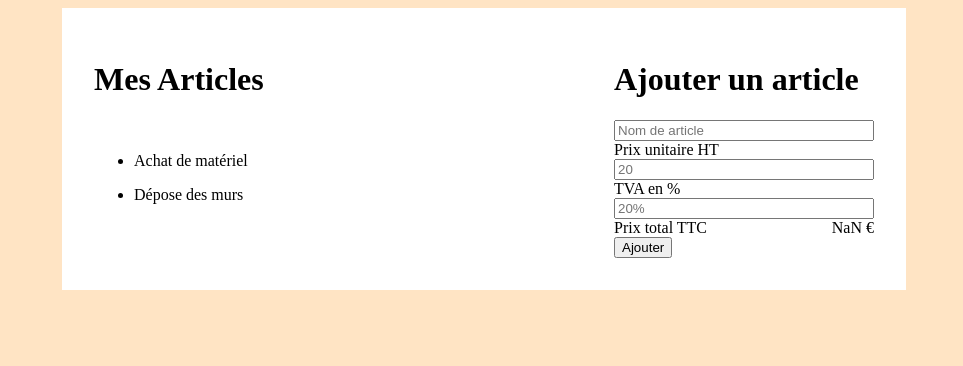
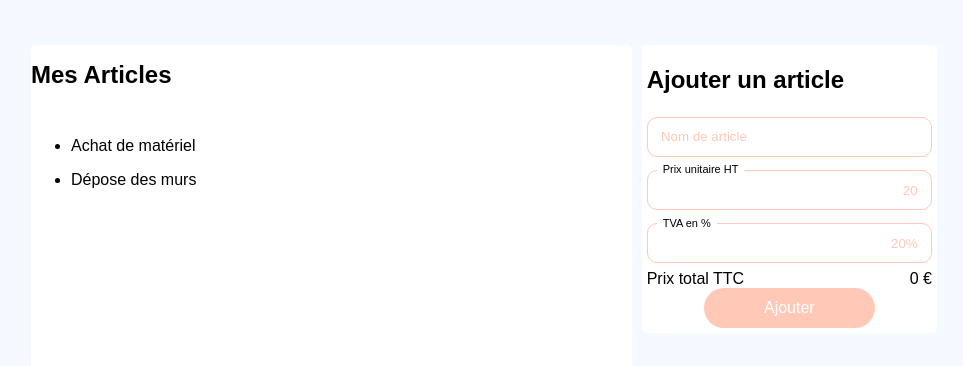
Before and after one commit to ThomasOnufryk/Exercice-vue.js, a Vue app: page / in a window 1280 px wide. Shown: the top 366 px of the page, without its empty margins (156-1119 px from the left). Built offline with nearby package versions, Linux system fonts and the light colour scheme.

Commit message:
DEVELOP: Mise en forme du formulaire et correction calcul

```diff
--- a/package.json
+++ b/package.json
@@ -9,6 +9,7 @@
     "preview": "vite preview"
   },
   "dependencies": {
+    "sass": "^1.86.0",
     "vue": "^3.5.13"
   },
   "devDependencies": {
--- a/src/App.vue
+++ b/src/App.vue
@@ -27,7 +27,7 @@ const editionMode = ref(false);
 const currentArticle = ref({})
 const setCurrentArticle = (article) => {
   currentArticle.value = article;
-  editionMode.value = !editionMode.value;
+  editionMode.value = true;
   }
 
 
--- a/src/assets/main.css
+++ /dev/null
@@ -1,28 +0,0 @@
-body {
-  background-color: bisque;
-}
-
-#app {
-  background-color: white;
-  max-width: 780px;
-  margin: 0 auto;
-  padding: 2rem;
-  font-weight: normal;
-}
-
-.block {
-  display: grid;
-  grid-template-columns: 4fr 2fr;);
-}
-.list {
-  display: flex;
-  flex-direction: column;
-}
-label {
-  display: flex;
-  flex-direction: column;
-}
-.total {
-  display: flex;
-  justify-content: space-between;
-}
--- /dev/null
+++ b/src/assets/main.scss
@@ -0,0 +1,95 @@
+* {
+  box-sizing: border-box;
+}
+body {
+  background-color: #F4FAFF;
+  font-family: 'Source Sans Pro', sans-serif;
+}
+h1 {
+  font-size: 1.5rem;
+}
+
+#app {
+  background-color: #F4FAFF;
+  max-width: 980px;
+  margin: 0 auto;
+  padding: 2rem;
+  font-weight: normal;
+}
+
+.block {
+  display: grid;
+  grid-template-columns: 4fr 2fr;
+}
+.list {
+  display: flex;
+  flex-direction: column;
+  background-color: #fff;
+  margin: 5px;
+  border-radius: 5px;
+  height: 380px;
+  overflow-y: auto;
+}
+.form {
+  background-color: #fff;
+  margin: 5px;
+  padding: 5px;
+  border-radius: 5px;
+  height: fit-content;
+  .form-label {
+    position: relative;
+  }
+  .form__inputs {
+    input:first-child {
+      text-align: left;
+    }
+
+    input {
+      width: 100%;
+      height: 3em;
+      margin: .5em 0;
+      padding: 0 1em;
+      text-align: right;
+      border: #FFC8B7 1px solid;
+      border-radius: 10px;
+    }
+    input::placeholder {
+      color: #FFC8B7;
+    }
+    input:focus {
+      border-color: #FFC8B7;
+      outline-color: #FFC8B7;
+    }
+    label {
+      background-color: #fff;
+      padding: 0 6px;
+      font-size: 11px;
+      display: flex;
+      flex-direction: column;
+      position: absolute;
+      top: 0;
+      left: 10px;
+    }
+    button {
+      align-items: center;
+      color: #fff;
+      font-size: 1em;
+      height: 2.5em;
+      display: block;
+      margin: auto;
+      background-color: #FFC8B7;
+      border: none;
+      border-radius: 50px;
+      width: 60%;
+    }
+  }
+}
+.total {
+  display: flex;
+  justify-content: space-between;
+}
+@media  (width <= 480px) {
+  .block {
+    display: block;
+  }
+}
--- a/src/components/ArticleForm.vue
+++ b/src/components/ArticleForm.vue
@@ -1,20 +1,25 @@
 <template class="form">
   <h1>{{ title }}</h1>
-  <div class="form">
-    <label for="articleName">
-      <input type="text" name="articleName" id="articleName" v-model="article.name" placeholder="Nom de article" />
-    </label>
+  <div class="form__inputs">
+
+    <input type="text" name="articleName" id="articleName" v-model="article.name" placeholder="Nom de article"/>
+
+    <div class="form-label">
       <label for="articlePrice">
         Prix unitaire HT
-    <input type="text" name="articlePrice" id="articlePrice" v-model="article.price" placeholder="20" />
       </label>
+      <input type="text" name="articlePrice" id="articlePrice" v-model="article.price" placeholder="20"/>
+    </div>
+
+    <div class="form-label">
       <label for="vat">
         TVA en %
+      </label>
       <input type="text" name="vat" id="vat" v-model="article.vat" placeholder="20%">
-    </label>
+    </div>
     <div class="total">
       <div>Prix total TTC</div>
-      <div>{{priceTi}} €</div>
+      <div>{{ priceTi }} €</div>
     </div>
     <button class="submit">{{ buttonTitle }}</button>
   </div>
@@ -34,6 +39,6 @@ const buttonTitle = computed(() => {
     }
 )
 const priceTi = computed(() => {
-  return (article.value.price * 1+(article.value.vat/100)).toFixed(2);
+  return !isNaN(article.value.price) ? (article.value.price * (1 + article.value.vat / 100)).toFixed(2) : 0;
 })
 </script>
--- a/src/main.js
+++ b/src/main.js
@@ -1,4 +1,4 @@
-import './assets/main.css'
+import './assets/main.scss'
 
 import { createApp } from 'vue'
 import App from './App.vue'
```
Also changed, not shown: src/assets/base.css (added), src/assets/base.scss (added), 1 other file (tests, documents, lock files or other folders). Lines whose indentation alone changed are shown as unchanged.
